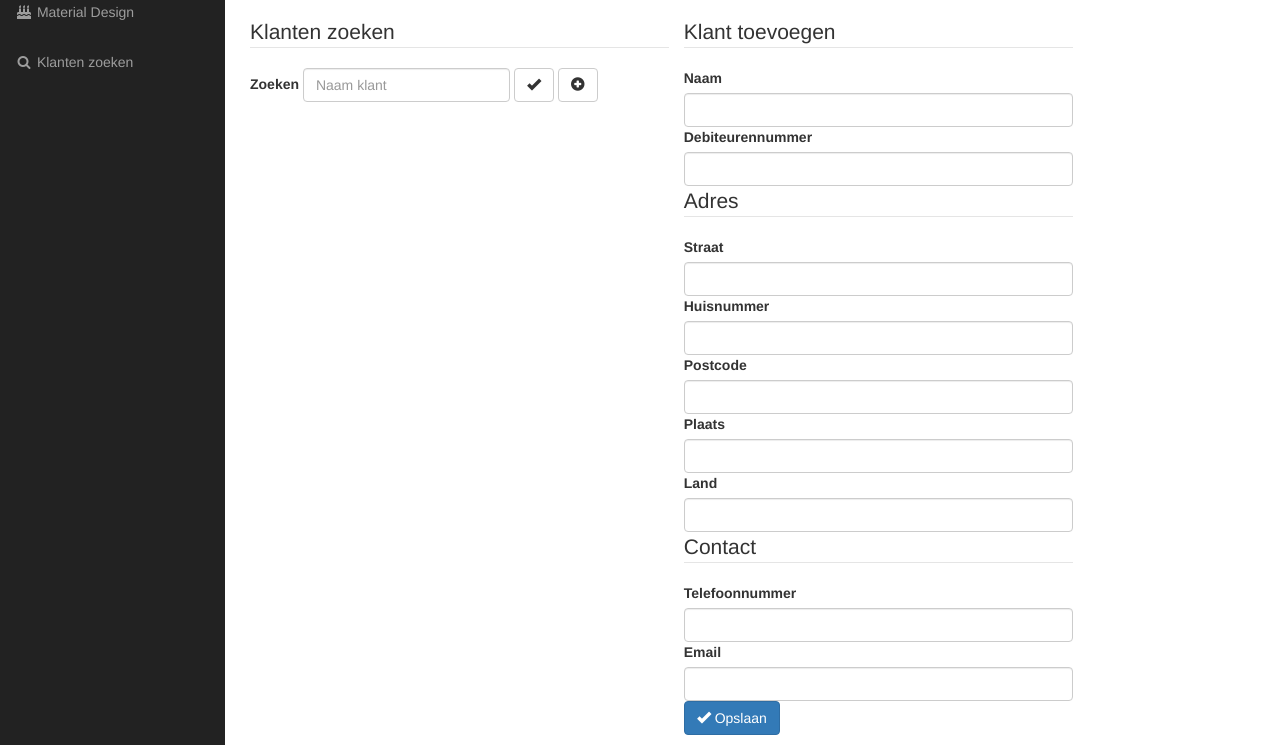
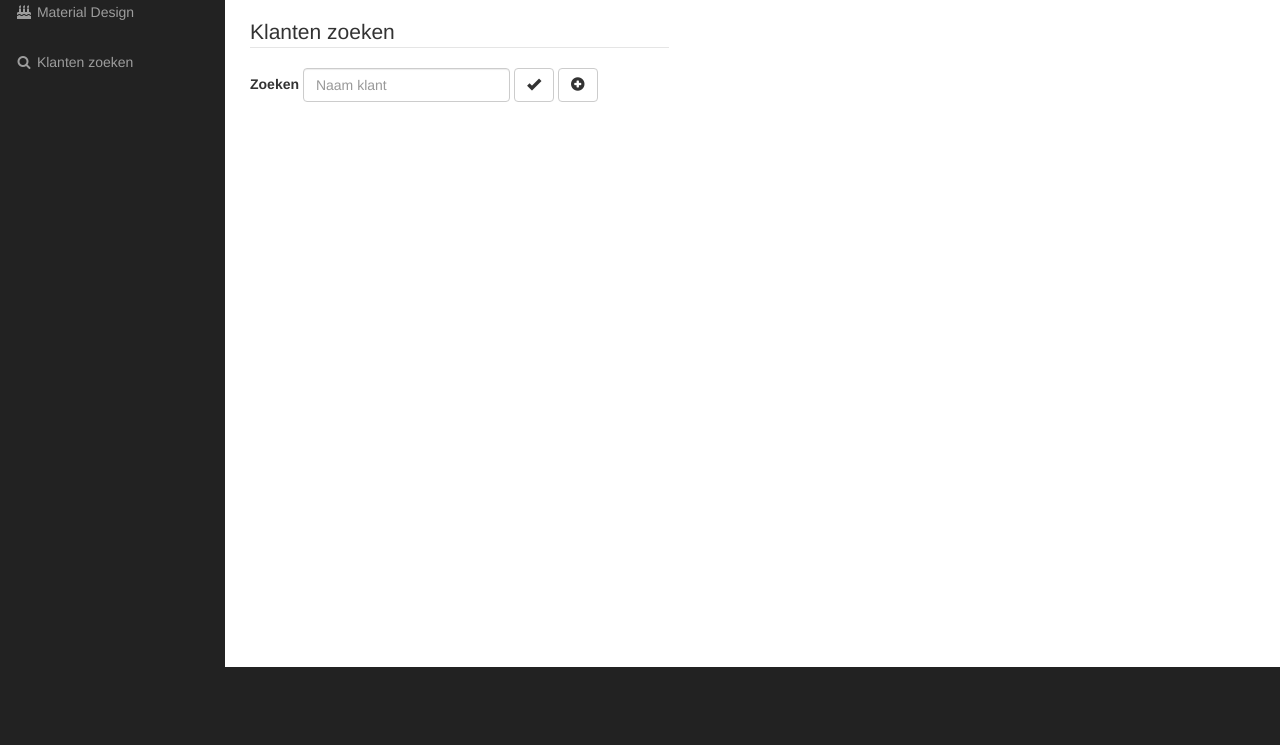
Before and after one commit to QueryQueen/LiebregtsDesign, a website: page bootstrapTheme.html in a window 1280 px wide. Shown: the part 164-909 px from the top of the page. After the commit the page ends 831 px from the top, so only its background shows below. Drawn offline with Linux system fonts and the light colour scheme.

Commit message:
added functionality to bootstrap theme

```diff
--- a/bootstrapTheme.html
+++ b/bootstrapTheme.html
@@ -107,8 +107,8 @@
                 <!-- /.row -->
 
                 <!-- klanten main stuk-->
-                <div class="col-xs-10 col-sm-5" id="main1">
-                    <div class="row">
+                <div class="col-xs-10 col-sm-5" id="klantZoeken">
+                    <div class="row" style="height:80vh">
                         <form class="form-inline" action="klantZoeken">
                             <legend>Klanten zoeken</legend>
                             <div class="form-group">
@@ -128,7 +128,7 @@
 
 
 
-                <div class="col-xs-10 col-sm-5" id="main2">
+                <div class="col-xs-10 col-sm-5 hidden-by-default" id="klantToevoegen">
                     <form action="KlantToevoegen">
                         <div class="form-group-row">
                             <legend>Klant toevoegen</legend>
@@ -185,7 +185,6 @@
 
     <!-- little script to make the klant toevoegen appear -->
     <script>
-        $.material.init();
         function klantToevoegen(){
             $("#klantToevoegen").addClass("unhide")
         }
--- a/custom.css
+++ b/custom.css
@@ -27,7 +27,6 @@
 .nav > li > a:hover,
 .nav > li > a:focus {
     color:black;
-
 }
 
 .hidden-by-default{
@@ -42,7 +41,7 @@
 
 h1{
     color:white;
-     font-size: 10em;
+    font-size: 10em;
     font-weight: bold;
     -webkit-text-stroke: 1px#1B1429;
     font-family: 'Gidugu', sans-serif;
```
